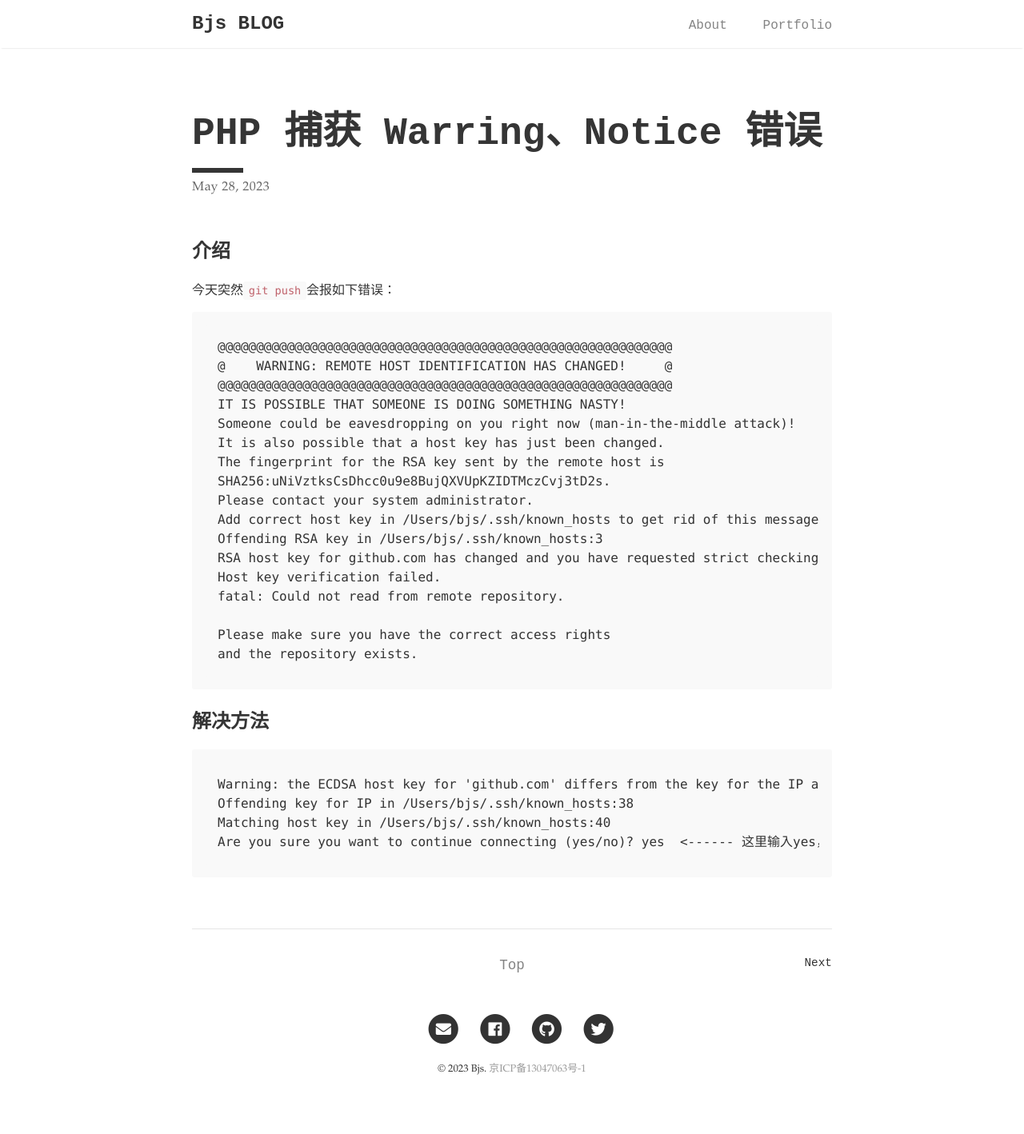
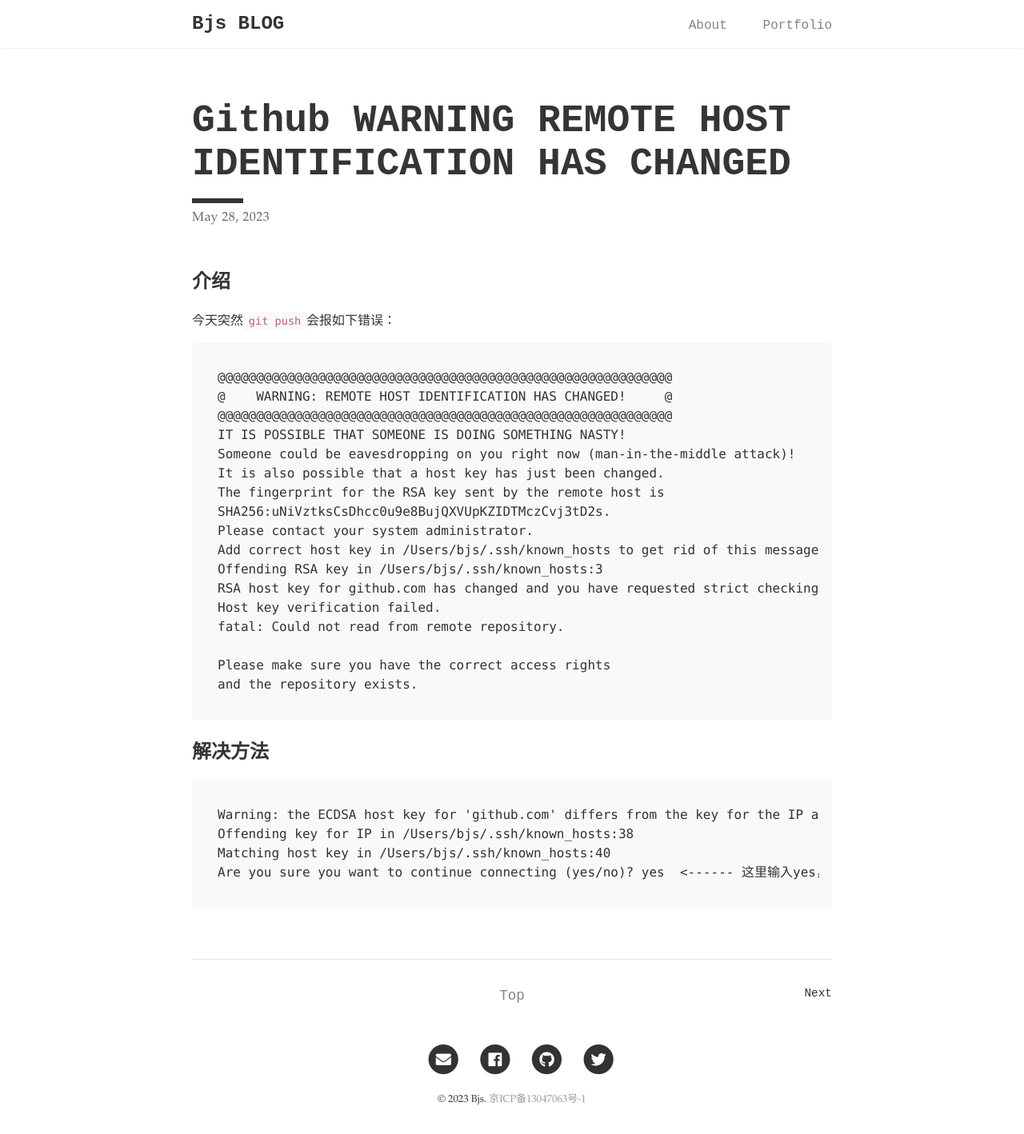
Before and after one commit to banjuanshu/banjuanshu.github.io, a Jekyll site: the page built from docs/_posts/2023-05-28-WARNING-REMOTE-HOST-IDENTIFICATION-HAS-CHANGED.md, in a window 1280 px wide. Shown: the whole page at 80% size. Built offline with Jekyll 4.4.1, drawn with Linux system fonts in a browser that asks for light colours; before the commit the page ends 1380 px from its top, so only the background shows below that.

Commit message:
feat(post): Add WARNING-REMOTE-HOST-IDENTIFICATION-HAS-CHANGED

```diff
--- a/docs/_posts/2023-05-28-WARNING-REMOTE-HOST-IDENTIFICATION-HAS-CHANGED.md
+++ b/docs/_posts/2023-05-28-WARNING-REMOTE-HOST-IDENTIFICATION-HAS-CHANGED.md
@@ -1,9 +1,9 @@
 ---
 layout: post
-title: "PHP 捕获 Warring、Notice 错误"
-info: "PHP 捕获 Warring、Notice 错误"
-tech: "PHP"
-type: "Other"
+title: "Github WARNING REMOTE HOST IDENTIFICATION HAS CHANGED"
+info: "Github WARNING-REMOTE HOST IDENTIFICATION HAS CHANGED"
+tech: "Git"
+type: "Tools"
 ---
 
 
```
